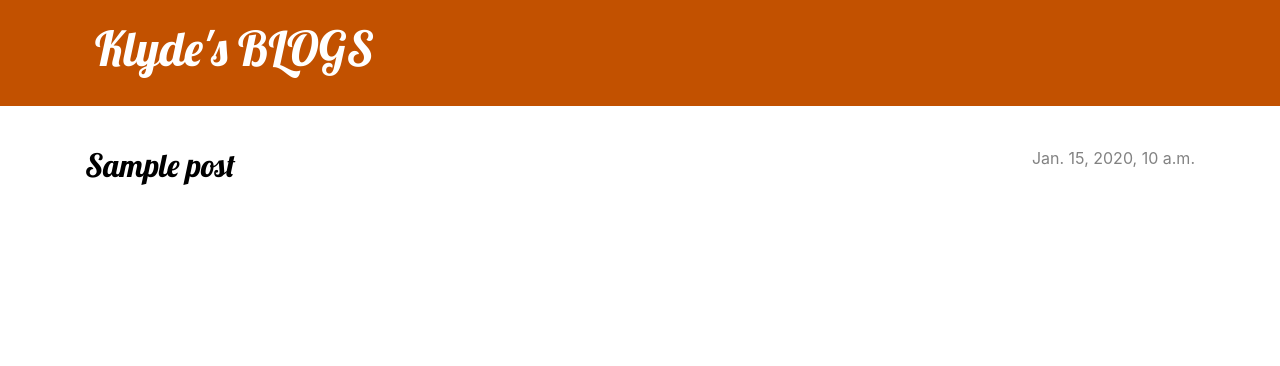
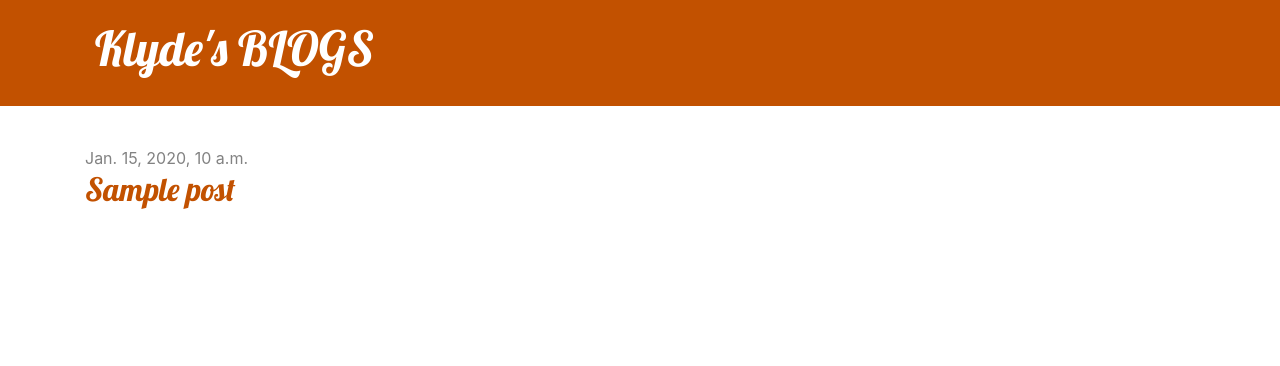
Before and after one commit to klydey0202/my-first-blog, a Django app: page / in a window 1280 px wide. Shown: the top 366 px of the page. Run offline with Django 3.2, Linux system fonts and the light colour scheme; tables that the repository leaves empty hold one stand-in row (values such as "Sample post").

Commit message:
Remove article.

```diff
--- a/blog/templates/blog/post_list.html
+++ b/blog/templates/blog/post_list.html
@@ -2,11 +2,9 @@
 
 {% block content %}
     {% for post in posts %}
-        <article class="post">
             <time class="date">
                 {{ post.published_date }}
             </time>
             <h2><a href="{% url 'post_detail' pk=post.pk %}">{{ post.title }}</a></h2>
-        </article>
     {% endfor %}
 {% endblock %}
```
